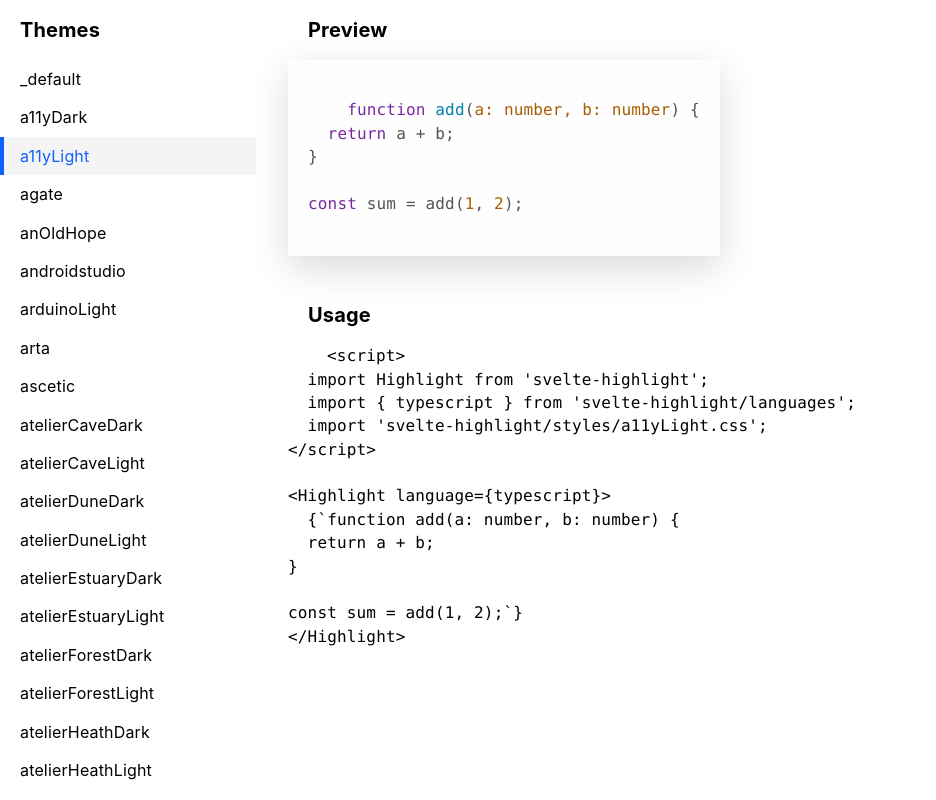
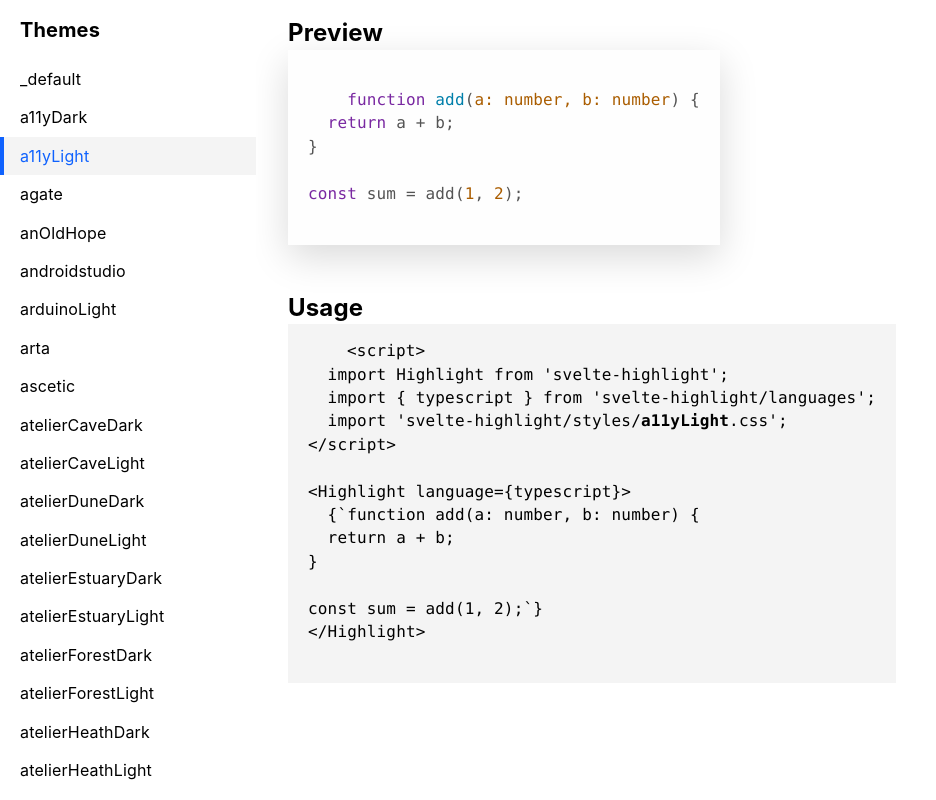
Before and after one commit to metonym/svelte-highlight, a Svelte app: page / in a window 1280 px wide. Shown: the whole page, without its empty margins (0-936 px from the left). Built offline with nearby package versions, Linux system fonts and the light colour scheme.

Commit message:
feat(docs): highlight style name

```diff
--- a/src/docs/CodePreview.svelte
+++ b/src/docs/CodePreview.svelte
@@ -11,7 +11,7 @@
 </style>
 
 <section>
-  <h1>Preview</h1>
+  <h2>Preview</h2>
   <div class="container">
     <Highlight language={typescript}>{`${code}`}</Highlight>
   </div>
--- a/src/docs/CodeUsage.svelte
+++ b/src/docs/CodeUsage.svelte
@@ -1,6 +1,8 @@
 <script>
   export let currentStyle;
   export let code;
+
+  let text;
 
   $: preview = [
     '<script>',
@@ -14,11 +16,22 @@
   ]
     .join('\n')
     .replace(/< \//g, '</');
+
+  $: [first, second] = preview.split(currentStyle);
 </script>
 
+<style>
+  pre {
+    display: inline-block;
+    padding: 1rem 1.25rem;
+    background-color: #f4f4f4;
+    cursor: text;
+  }
+</style>
+
 <section>
-  <h1>Usage</h1>
-  <pre class="pre">
-    <code>{preview}</code>
+  <h2>Usage</h2>
+  <pre>
+    <code>{first}<strong>{currentStyle}</strong>{second}</code>
   </pre>
 </section>
```
